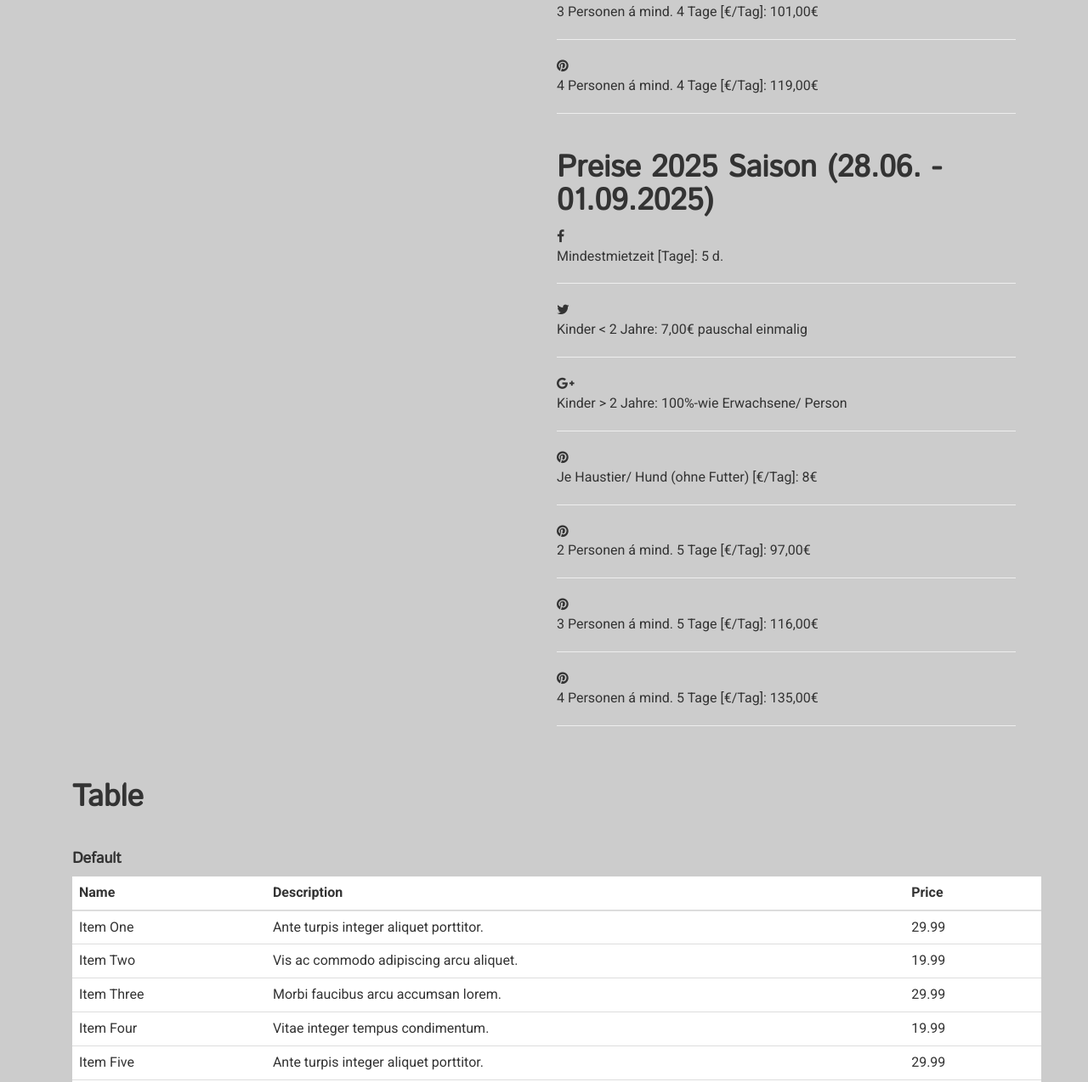
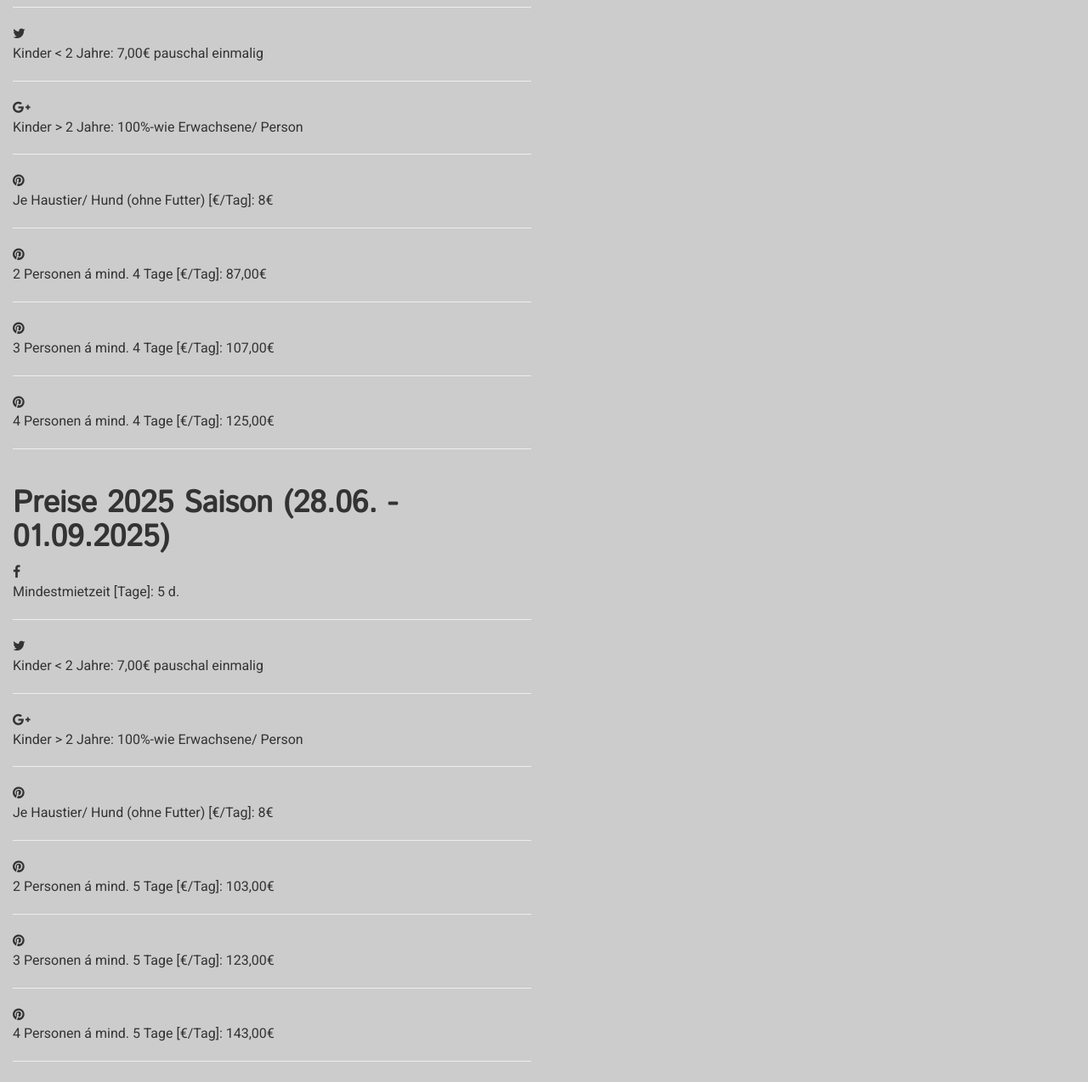
Before and after one commit to UweKue/arbeitsprojekt, a plain HTML site: page preise_2025.html in a window 1280 px wide. Shown: the part 1696-2970 px from the top of the page at 85% size. Drawn offline with Linux system fonts and the light colour scheme; a script that the page names is missing; files whose address does not match are found by name.

```diff
--- a/preise_2025.html
+++ b/preise_2025.html
@@ -107,23 +107,28 @@
 							<p>Sevice Versorgung: incl. Strom, Wasser& Müllentsorgung</p><hr>
 							<p>Ausschluss: Die Kurtaxe ist nicht enthalten. Der Gast meldet sich bei der Kurverwaltung selbständig an und bezahlt dort./p><hr>
 						</div>
+					</div>
+				</div>
+			</section>
+				</div>
+					</div>
 						<div class="col-md-6">
 							<h1>Preise 2025 Vorsaison und Nachsaison (Saison 28.06. - 01.09.2025)</h1>
 							<li class="fa fa-facebook" aria-hidden="true"></li><p>Mindestmietzeit [Tage]: 4 d.</p><hr>
 							<li class="fa fa-twitter" aria-hidden="true"></li><p>Kinder  < 2 Jahre: 7,00€ pauschal einmalig</p><hr>
 							<li class="fa fa-google-plus" aria-hidden="true"></li><p>Kinder  > 2 Jahre:  100%-wie Erwachsene/ Person</p><hr>
 							<li class="fa fa-pinterest" aria-hidden="true"></li><p>Je Haustier/ Hund (ohne Futter) [€/Tag]: 8€</p><hr>
-							<li class="fa fa-pinterest" aria-hidden="true"></li><p>2 Personen á mind. 4 Tage [€/Tag]: 83,00€</p><hr>
-							<li class="fa fa-pinterest" aria-hidden="true"></li><p>3 Personen á mind. 4 Tage [€/Tag]: 101,00€</p><hr>
-							<li class="fa fa-pinterest" aria-hidden="true"></li><p>4 Personen á mind. 4 Tage [€/Tag]: 119,00€</p><hr>
+							<li class="fa fa-pinterest" aria-hidden="true"></li><p>2 Personen á mind. 4 Tage [€/Tag]: 87,00€</p><hr>
+							<li class="fa fa-pinterest" aria-hidden="true"></li><p>3 Personen á mind. 4 Tage [€/Tag]: 107,00€</p><hr>
+							<li class="fa fa-pinterest" aria-hidden="true"></li><p>4 Personen á mind. 4 Tage [€/Tag]: 125,00€</p><hr>
 							<h1>Preise 2025 Saison (28.06. - 01.09.2025)</h1>
 							<li class="fa fa-facebook" aria-hidden="true"></li><p>Mindestmietzeit [Tage]: 5 d.</p><hr>
 							<li class="fa fa-twitter" aria-hidden="true"></li><p>Kinder  < 2 Jahre: 7,00€ pauschal einmalig</p><hr>
 							<li class="fa fa-google-plus" aria-hidden="true"></li><p>Kinder  > 2 Jahre:  100%-wie Erwachsene/ Person</p><hr>
 							<li class="fa fa-pinterest" aria-hidden="true"></li><p>Je Haustier/ Hund (ohne Futter) [€/Tag]: 8€</p><hr>
-							<li class="fa fa-pinterest" aria-hidden="true"></li><p>2 Personen á mind. 5 Tage [€/Tag]: 97,00€</p><hr>
-							<li class="fa fa-pinterest" aria-hidden="true"></li><p>3 Personen á mind. 5 Tage [€/Tag]: 116,00€</p><hr>
-							<li class="fa fa-pinterest" aria-hidden="true"></li><p>4 Personen á mind. 5 Tage [€/Tag]: 135,00€</p><hr>
+							<li class="fa fa-pinterest" aria-hidden="true"></li><p>2 Personen á mind. 5 Tage [€/Tag]: 103,00€</p><hr>
+							<li class="fa fa-pinterest" aria-hidden="true"></li><p>3 Personen á mind. 5 Tage [€/Tag]: 123,00€</p><hr>
+							<li class="fa fa-pinterest" aria-hidden="true"></li><p>4 Personen á mind. 5 Tage [€/Tag]: 143,00€</p><hr>
 
 						</div>
 					</div>
```
